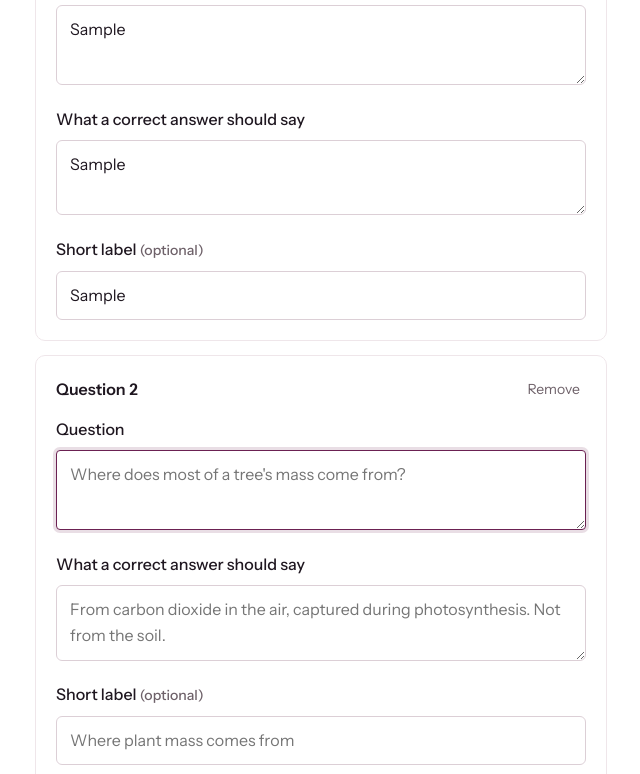
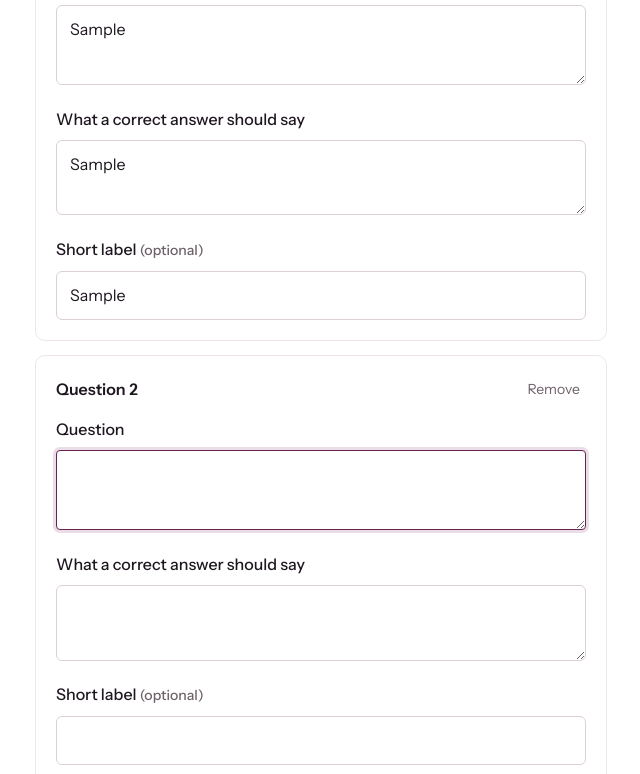
Before and after one commit to V-SOUMYA/Unmuddle, a plain HTML site: page web/create.html in a window 1280 px wide. Both pictures are taken after typing "Sample", "Sample", "Sample", "Sample" into the empty fields and a click on the button "Add a question". Shown: the part 431-1205 px from the top of the page, without its empty margins (319-959 px from the left). Drawn offline with Linux system fonts and the light colour scheme.

Commit message:
Show example placeholders only on the first question and clear errors on edit

```diff
--- a/web/create.html
+++ b/web/create.html
@@ -73,6 +73,10 @@
 
     function addQuestion(focus = true) {
       const id = nextId++;
+      // Only the first question shows an example, so later ones don't look filled in.
+      const ex = list.children.length === 0
+        ? { q: "Where does most of a tree's mass come from?", r: "From carbon dioxide in the air, captured during photosynthesis. Not from the soil.", t: "Where plant mass comes from" }
+        : { q: "", r: "", t: "" };
       const card = document.createElement("section");
       card.className = "q-card reveal";
       card.innerHTML = `
@@ -82,12 +86,12 @@
         </div>
         <label for="text-${id}">Question</label>
         <textarea id="text-${id}" data-role="text" maxlength="600" style="min-height:80px"
-          placeholder="Where does most of a tree's mass come from?"></textarea>
+          placeholder="${ex.q}"></textarea>
         <label for="ref-${id}" style="margin-top:14px">What a correct answer should say</label>
         <textarea id="ref-${id}" data-role="ref" maxlength="1000" style="min-height:70px"
-          placeholder="From carbon dioxide in the air, captured during photosynthesis. Not from the soil."></textarea>
+          placeholder="${ex.r}"></textarea>
         <label for="topic-${id}" style="margin-top:14px">Short label <span class="muted small">(optional)</span></label>
-        <input type="text" id="topic-${id}" data-role="topic" maxlength="60" placeholder="Where plant mass comes from">`;
+        <input type="text" id="topic-${id}" data-role="topic" maxlength="60" placeholder="${ex.t}">`;
       card.querySelector(".remove").addEventListener("click", () => {
         card.classList.add("leaving");
         const done = () => { card.remove(); renumber(); };
@@ -99,6 +103,11 @@
     }
 
     addBtn.addEventListener("click", () => addQuestion());
+
+    // Clear the error as soon as the leader starts fixing things.
+    document.getElementById("create-form").addEventListener("input", () => {
+      document.getElementById("form-error").textContent = "";
+    });
 
     document.getElementById("create-form").addEventListener("submit", async (ev) => {
       ev.preventDefault();
```
